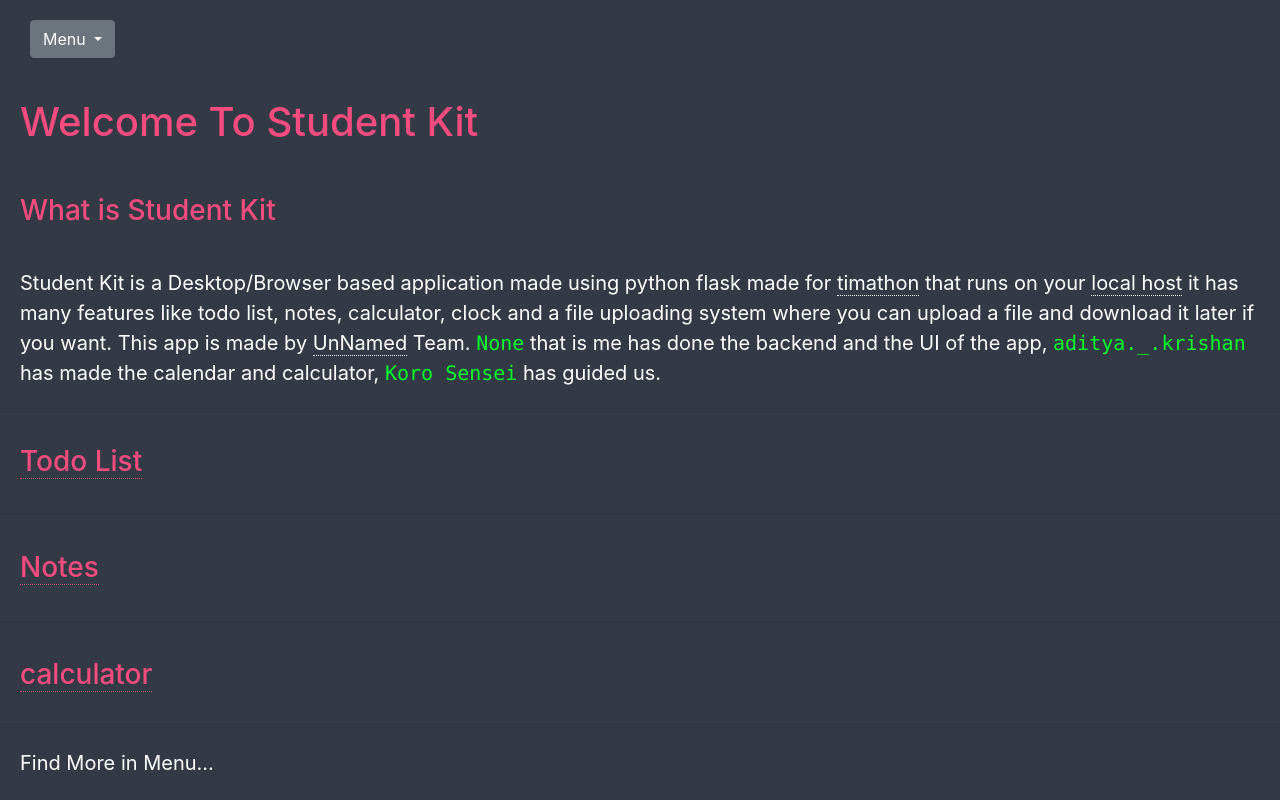
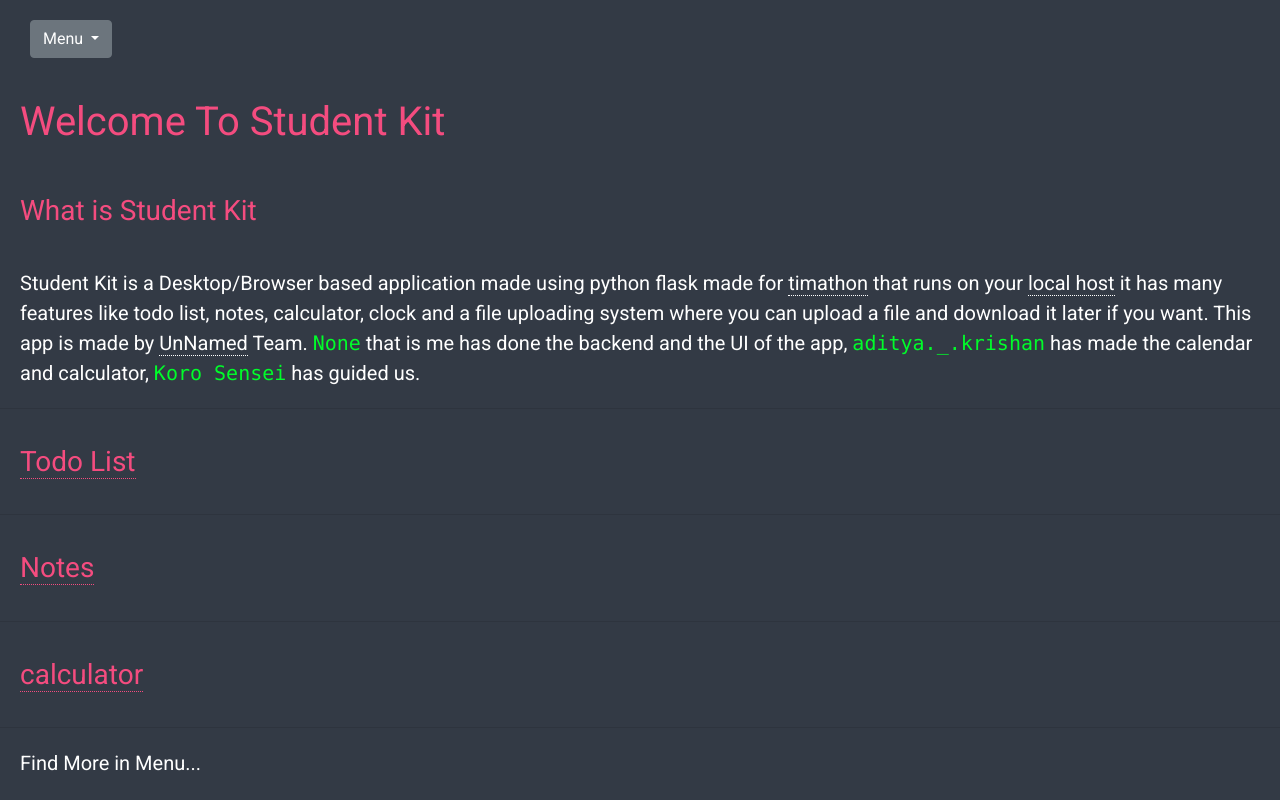
Before and after one commit to adityaKrishan651/code-jam-project, a Flask app: page / in a window 1280 px wide. Run offline with Flask 2, Linux system fonts and the light colour scheme; some libraries are stand-ins or nearby versions.

Commit message:
i did something but I forgot it and everything is working fine cuz I have test app before this commit

```diff
--- a/static/main.css
+++ b/static/main.css
@@ -1,6 +1,8 @@
+@import url('https://fonts.googleapis.com/css2?family=Roboto&display=swap');
 *{
   /* background-color: #f44c7f; */
   color: #f44c7f;
+  font-family: 'Roboto', sans-serif;
 }
 
 body{
```
Also changed, not shown: app.py (line endings or trailing spaces), datebase.db.
